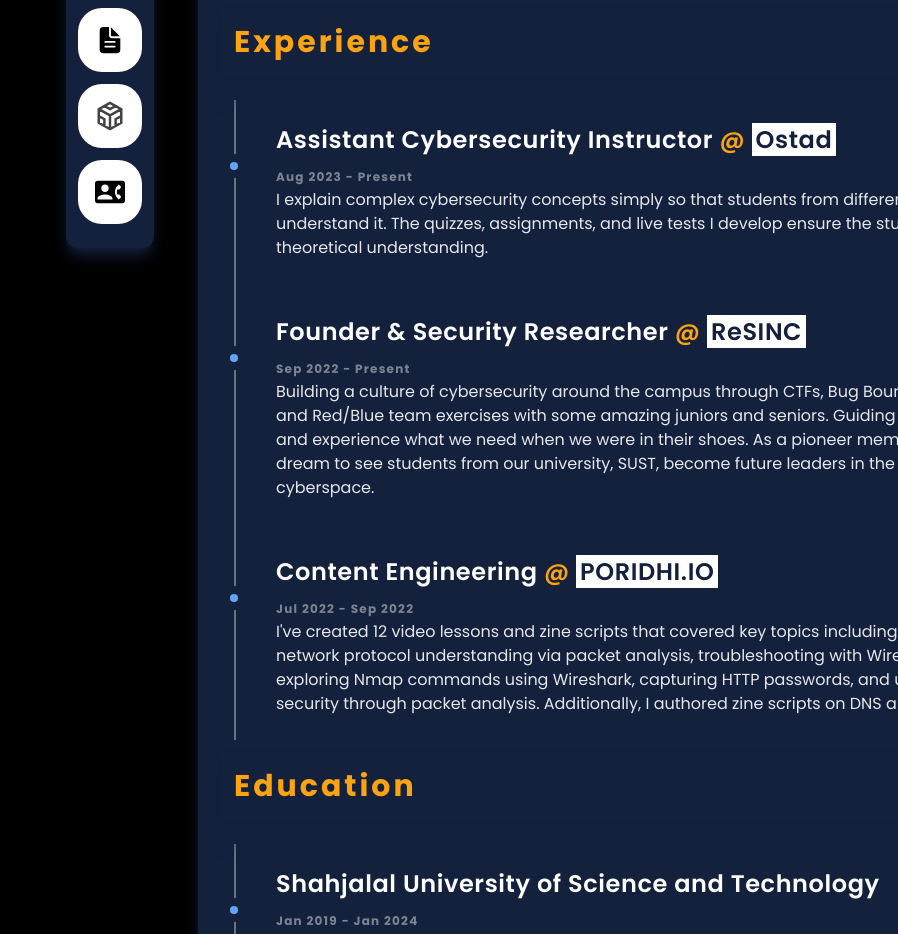
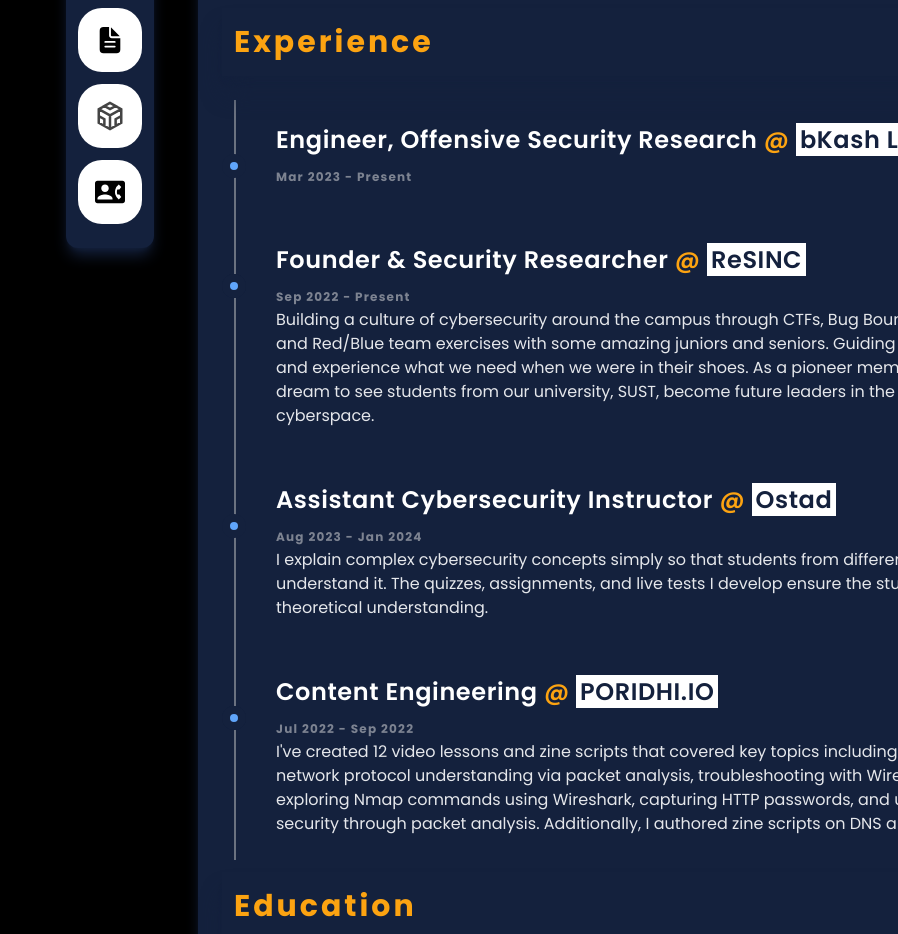
Before and after one commit to kcnaiamh/Personal-Portfolio, a React (Vite) app: page /resume in a window 1280 px wide. Shown: the part 360-1294 px from the top of the page, without its empty margins (382-1280 px from the left). Built offline with nearby package versions, Linux system fonts and the light colour scheme.

Commit message:
updated job status

```diff
--- a/src/pages/Resume.jsx
+++ b/src/pages/Resume.jsx
@@ -14,13 +14,11 @@
 					</div>
 
 					<div className="timeline">
-						<PrintJobs
-							title={"Assistant Cybersecurity Instructor"}
-							company={"Ostad"}
-							duration={"Aug 2023 - Present"}
-							description={
-								"I explain complex cybersecurity concepts simply so that students from different background can understand it. The quizzes, assignments, and live tests I develop ensure the students' practical and theoretical understanding."
-							}
+					<PrintJobs
+							title={"Engineer, Offensive Security Research"}
+							company={"bKash Limited"}
+							duration={"Mar 2023 - Present"}
+							description={""}
 							main={true}
 						/>
 
@@ -30,6 +28,16 @@
 							duration={"Sep 2022 - Present"}
 							description={`Building a culture of cybersecurity around the campus through CTFs, Bug Bounty programs, Research, and Red/Blue team exercises with some amazing juniors and seniors. Guiding them with the resource and experience what we need when we were in their shoes.
 							As a pioneer member of this group, it's my dream to see students from our university, SUST, become future leaders in the exciting field of cyberspace.`}
+						/>
+
+						<PrintJobs
+							title={"Assistant Cybersecurity Instructor"}
+							company={"Ostad"}
+							duration={"Aug 2023 - Jan 2024"}
+							description={
+								"I explain complex cybersecurity concepts simply so that students from different background can understand it. The quizzes, assignments, and live tests I develop ensure the students' practical and theoretical understanding."
+							}
+							main={true}
 						/>
 
 						<PrintJobs
@@ -57,7 +65,7 @@
 								<h3 className="timeline-title">
 									Shahjalal University of Science and Technology
 								</h3>
-								<span className="timeline-date">Jan 2019 - Jan 2024</span>
+								<span className="timeline-date">Jan 2019 - Feb 2024</span>
 								<div className="text-gray-200">
 									Computer Science & Engineering <br />
 									Sylhet, Bangladesh
```
